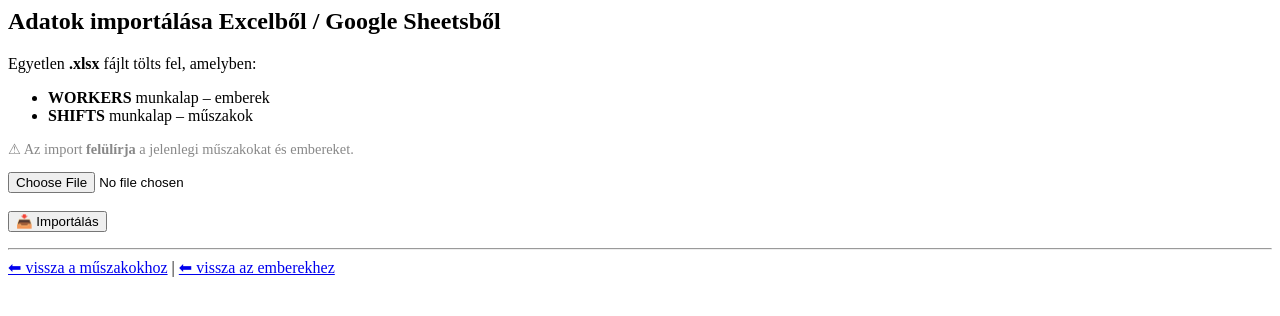
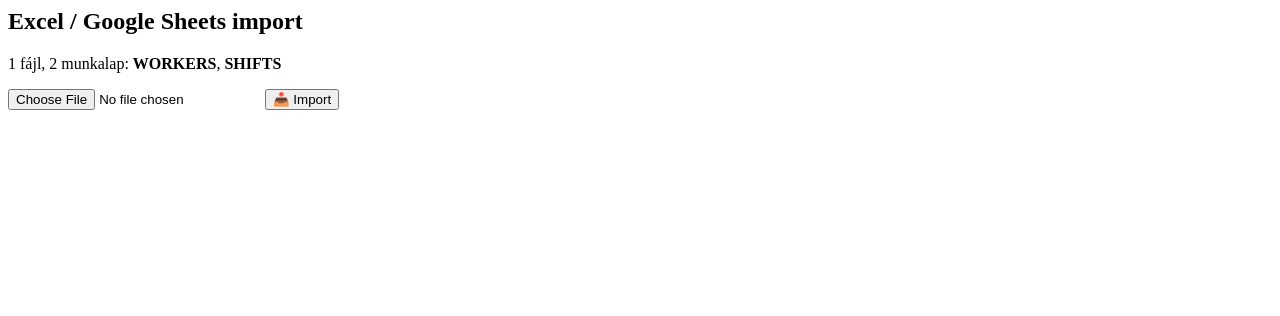
Before and after one commit to szid2006/nezoteres_beosztas7.0, a Flask app: page /import in a window 1280 px wide. Shown: the top 316 px of the page. Run offline with Flask 3, Linux system fonts and the light colour scheme; the visitor is signed in with stand-in values (Sample User, id 1).

Commit message:
Update import.html

```diff
--- a/templates/import.html
+++ b/templates/import.html
@@ -1,24 +1,8 @@
-<h2>Adatok importálása Excelből / Google Sheetsből</h2>
+<h2>Excel / Google Sheets import</h2>
 
-<p>
-Egyetlen <b>.xlsx</b> fájlt tölts fel, amelyben:
-<ul>
-  <li><b>WORKERS</b> munkalap – emberek</li>
-  <li><b>SHIFTS</b> munkalap – műszakok</li>
-</ul>
-</p>
+<p>1 fájl, 2 munkalap: <b>WORKERS</b>, <b>SHIFTS</b></p>
 
-<p style="color:#888; font-size:0.9em;">
-⚠ Az import <b>felülírja</b> a jelenlegi műszakokat és embereket.
-</p>
-
-<form method="post" action="/import" enctype="multipart/form-data">
+<form method="post" enctype="multipart/form-data">
     <input type="file" name="file" accept=".xlsx" required>
-    <br><br>
-    <button type="submit">📥 Importálás</button>
+    <button>📥 Import</button>
 </form>
-
-<hr>
-
-<a href="/shifts">⬅ vissza a műszakokhoz</a> |
-<a href="/workers">⬅ vissza az emberekhez</a>
```
